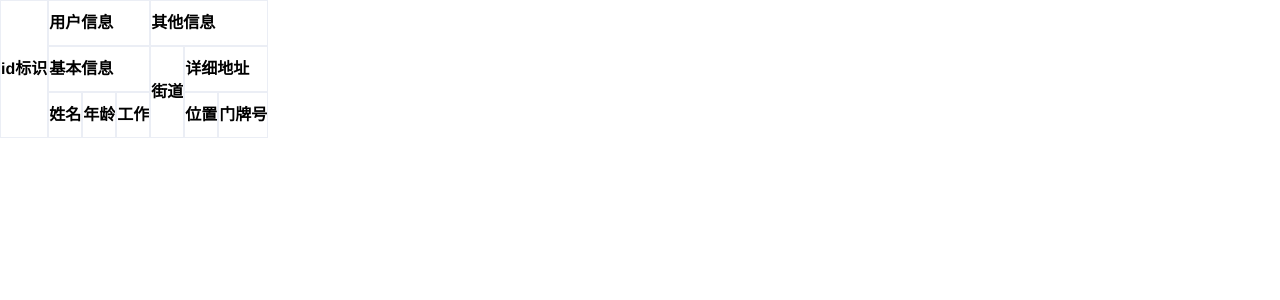
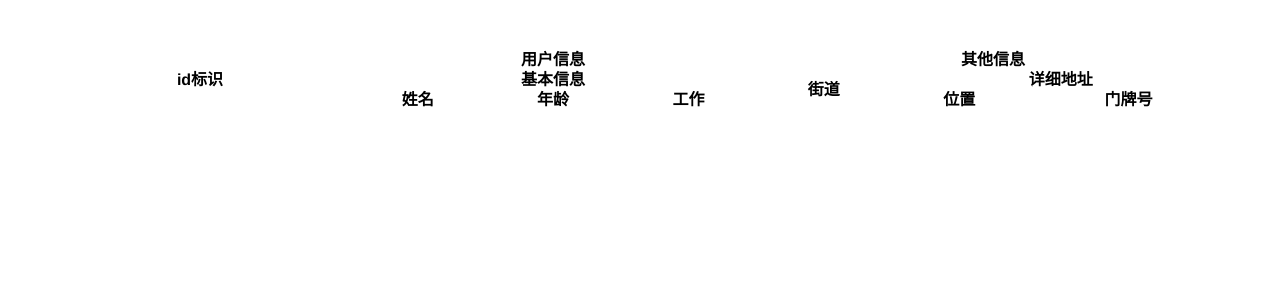
Before and after one commit to kitorv/voce-ui, a Vue app: page / in a window 1280 px wide. Shown: the top 300 px of the page. Built offline with nearby package versions, Linux system fonts and the light colour scheme.

Commit message:
colgroup设置

```diff
--- /dev/null
+++ b/packages/components/datagrid-col.vue
@@ -0,0 +1,25 @@
+<template>
+  <col :style="style">
+</template>
+
+<script>
+export default {
+  props: {
+    column: Object
+  },
+  computed: {
+    style() {
+      let { width, minWidth } = this.column;
+      if (typeof width === "number") {
+        width = `${width}px`;
+      }
+      if (typeof minWidth === "number") {
+        minWidth = `${minWidth}px`;
+      }
+      console.log({ width, minWidth });
+
+      return { width, minWidth:width };
+    }
+  }
+};
+</script>
--- /dev/null
+++ b/packages/components/datagrid-colgroup.vue
@@ -0,0 +1,16 @@
+<template>
+  <colgroup>
+    <col v-for="(column, index) in columns" :key="index" is="v-datagrid-col" :column="column">
+  </colgroup>
+</template>
+
+<script>
+import VDatagridCol from "./datagrid-col";
+
+export default {
+  components: { VDatagridCol },
+  props: {
+    columns: Array
+  }
+};
+</script>
--- a/packages/components/datagrid-header.vue
+++ b/packages/components/datagrid-header.vue
@@ -1,5 +1,6 @@
 <template>
   <table class="vk-datagrid--header-table" cellspacing="0" cellpadding="0" border="0">
+    <v-datagrid-colgroup :columns="leafColumns"></v-datagrid-colgroup>
     <thead>
       <tr v-for="(colRows, index) in columns" :key="index">
         <th v-for="(column, index) in colRows" :key="index" :colspan="column.colSpan" :rowspan="column.rowSpan">
@@ -11,15 +12,16 @@
 </template>
 
 <script>
+import VDatagridColgroup from "./datagrid-colgroup";
+
 export default {
+  components: { VDatagridColgroup },
   data() {
     return {};
   },
   props: {
-    columns: {
-      required: true,
-      type: Array
-    }
+    columns: Array,
+    leafColumns: Array
   },
   computed: {
     // 获取父级表格
@@ -29,6 +31,8 @@ export default {
   },
   methods: {},
   mounted() {
+    console.log(this.leafColumns);
+
     console.log(this.columns);
   }
 };
@@ -36,11 +40,12 @@ export default {
 
 <style lang="scss" scoped>
 .vk-datagrid--header-table {
-  table-layout: fixed;
+  // table-layout: fixed;
   border-collapse: separate;
+  width: 100%;
+  font-variant:tabular-nums
 
   th {
-    padding: 12px 0;
     min-width: 0;
     box-sizing: border-box;
     vertical-align: middle;
@@ -48,8 +53,8 @@ export default {
     text-align: left;
     border: 1px solid #ebeef5;
     white-space: nowrap;
-    overflow: hidden;
-    user-select: none;
+    // overflow: hidden;
+    // user-select: none;
   }
 }
 
@@ -61,8 +66,7 @@ export default {
   display: inline-block;
   box-sizing: border-box;
   text-overflow: ellipsis;
-  white-space: normal;
-  word-break: break-all;
+ white-space: nowrap;
   line-height: 20px;
 }
 </style>
--- a/packages/components/datagrid.vue
+++ b/packages/components/datagrid.vue
@@ -1,7 +1,7 @@
 <template>
   <div class="vk-datagrid">
     <div class="vk-datagrid--header">
-      <v-data-grid-header :columns="columnRows"></v-data-grid-header>
+      <v-data-grid-header :columns="columnRows" :leaf-columns="leafColumns"></v-data-grid-header>
     </div>
   </div>
 </template>
@@ -14,7 +14,7 @@ export default {
   data() {
     return {
       columnRows: [],
-      keyColumns: []
+      leafColumns: []
     };
   },
   props: {
@@ -25,7 +25,7 @@ export default {
   },
   methods: {
     setRenderOptions() {
-      const keyColumns = [];
+      const leafColumns = [];
       // 递归循环将列数据对象转化为表头行数据集合
       const getHeaderRows = (columns, index = 0, rows, level = 0) => {
         // 行数据和当前行数据设置默认值
@@ -39,7 +39,7 @@ export default {
           }
           column.level = level + 1;
           if (column.key) {
-            this.keyColumns.push(column);
+            leafColumns.push(column);
           }
           rows[index].push(column);
         });
@@ -69,8 +69,9 @@ export default {
       });
 
       // 设置初始话数据
-      this.columnRows = getHeaderRows(this.columns);
-      this.keyColumns = keyColumns;
+      this.columnRows = rows;
+      this.leafColumns = leafColumns;
+      console.log(leafColumns, 0);
     }
   },
   created() {
--- a/src/App.vue
+++ b/src/App.vue
@@ -13,14 +13,14 @@ export default {
   data() {
     return {
       columns: [
-        { key: "id", title: "id标识" },
+        { key: "id", title: "id标识", width: 300 },
         {
           title: "用户信息",
           children: [
             {
               title: "基本信息",
               children: [
-                { key: "name", title: "姓名" },
+                { key: "name", title: "姓名", minWidth: 300 },
                 { key: "age", title: "年龄" },
                 { key: "work", title: "工作" }
               ]
@@ -59,5 +59,7 @@ body {
   -moz-osx-font-smoothing: grayscale;
   height: 100%;
   width: 100%;
+  padding: 50px;
+  box-sizing: border-box;
 }
 </style>
```
